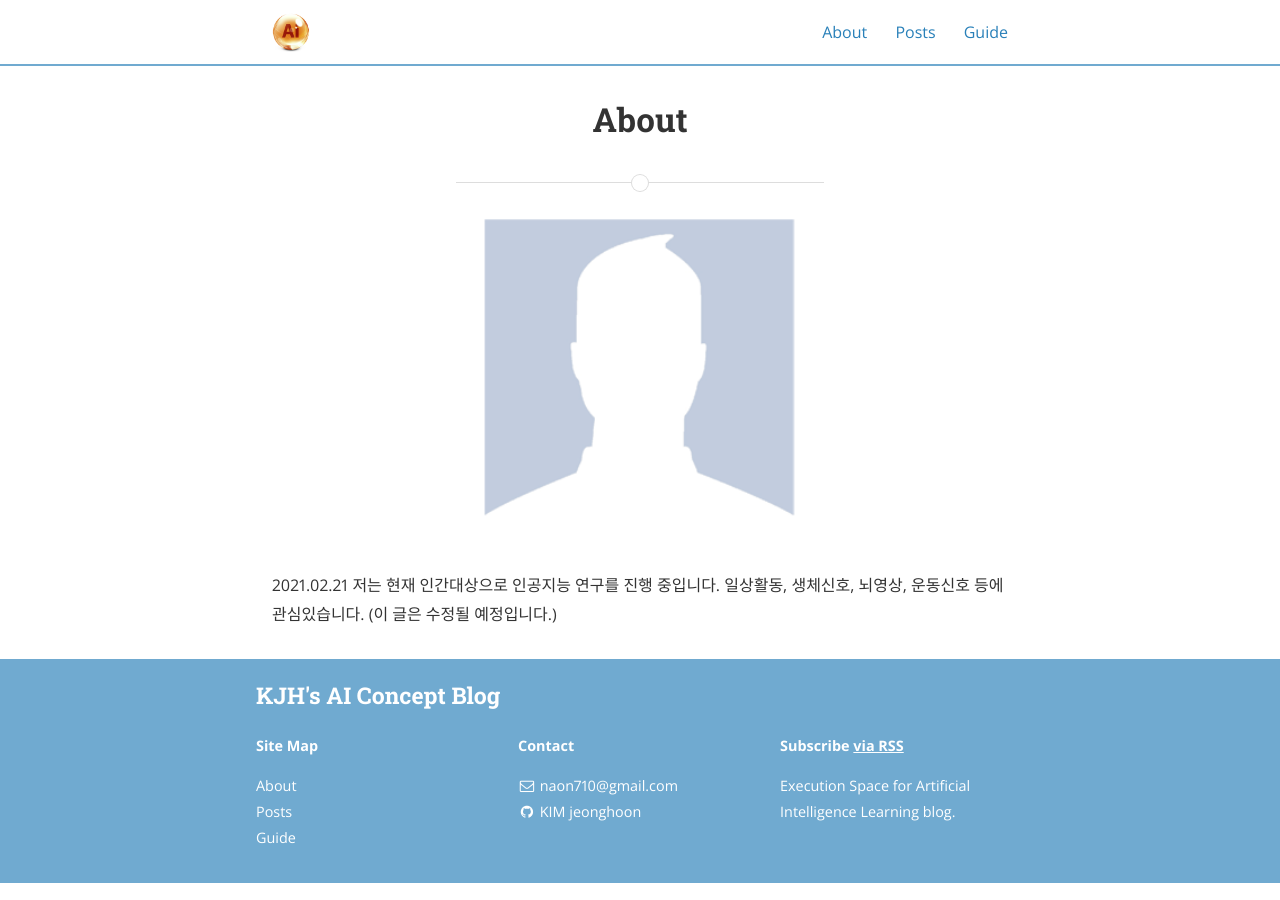
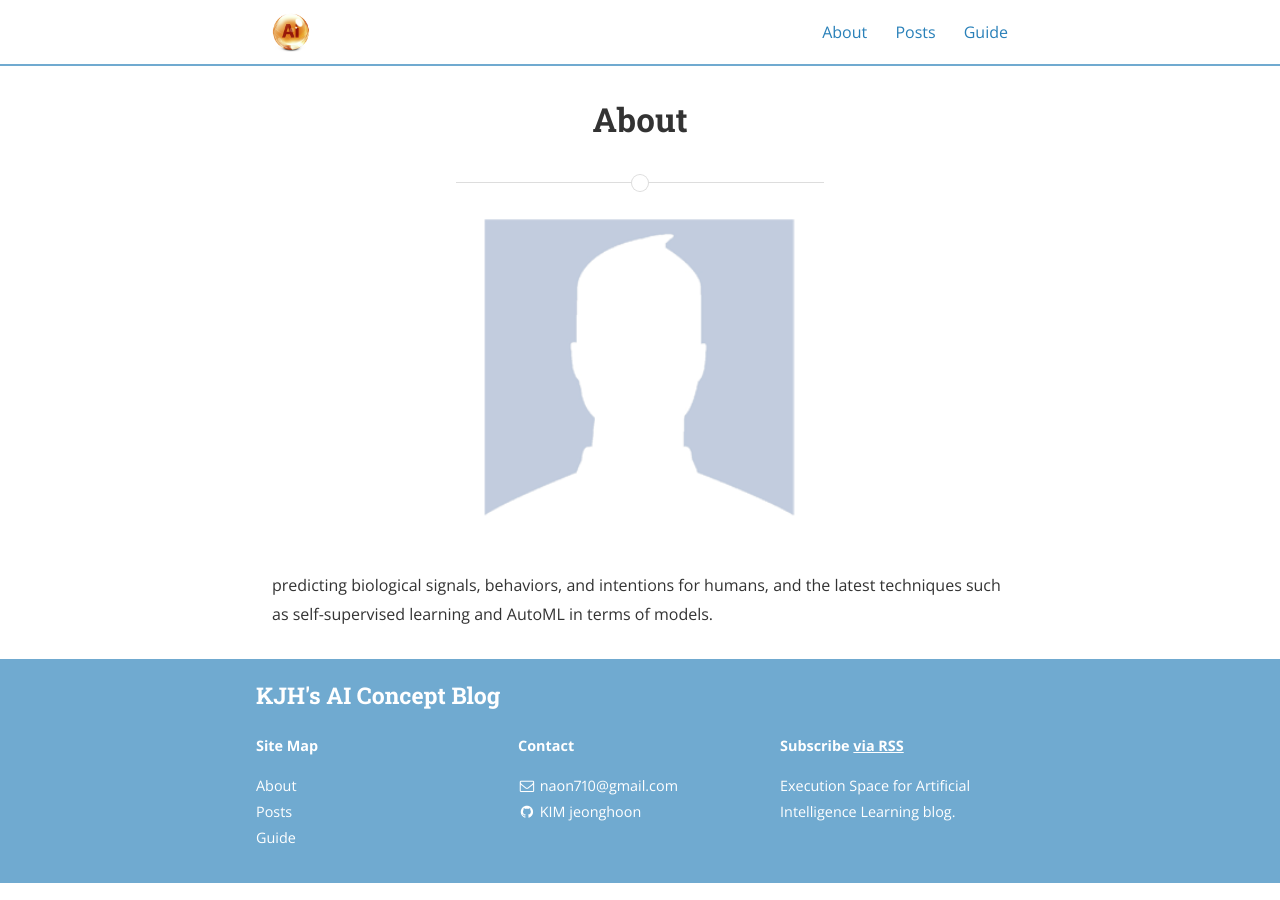
Before and after one commit to jeonghoonkim1211/jeonghoonkim1211.github.io, a Jekyll site: the page built from about.md, in a window 1280 px wide. Built offline with Jekyll 4.4.1, drawn with Linux system fonts in a browser that asks for light colours; nearby versions of some CDN libraries.

Commit message:
Update about.md

```diff
--- a/about.md
+++ b/about.md
@@ -7,5 +7,5 @@ main_nav: true
 
 ![alt text]({{ site.baseurl }}/assets/profile-placeholder.gif "Profile Picture"){:.profile}
 
-2021.02.21 저는 현재 인간대상으로 인공지능 연구를 진행 중입니다. 일상활동, 생체신호, 뇌영상, 운동신호 등에 관심있습니다.
-(이 글은 수정될 예정입니다.)
+predicting biological signals, behaviors, and intentions for humans,
+and the latest techniques such as self-supervised learning and AutoML in terms of models.
```
